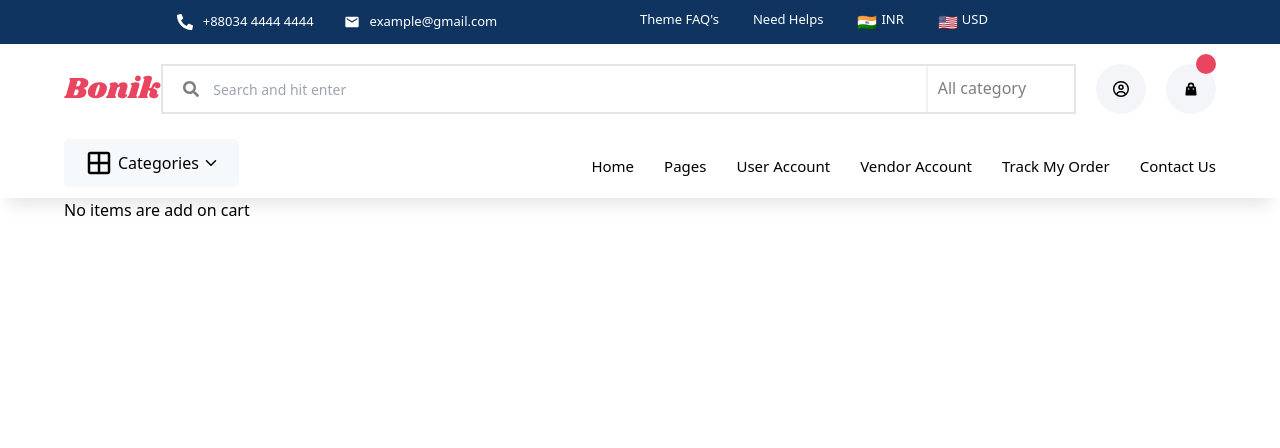
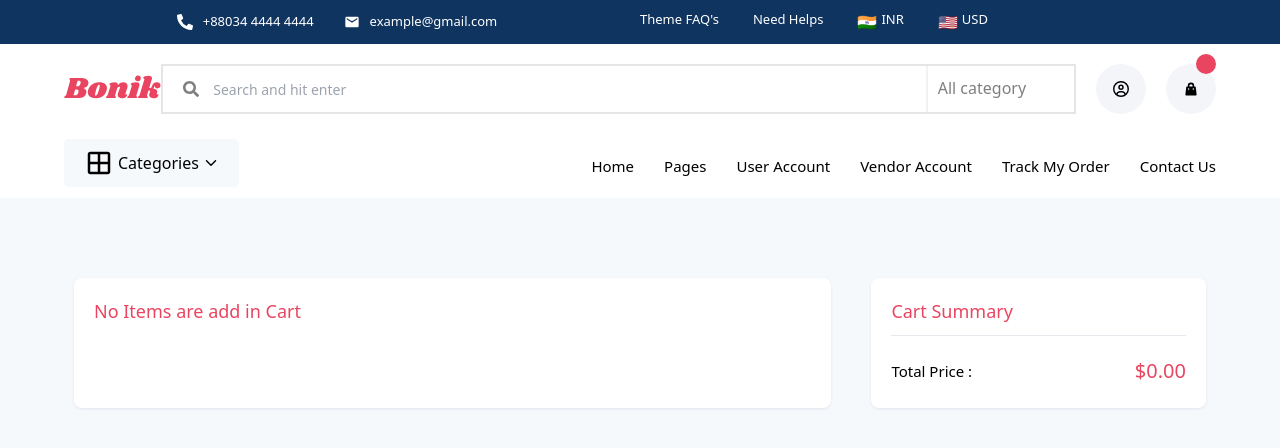
Before and after one commit to samirzjadhav/react-ecommerce-website, a React (Create React App) app: page /cart in a window 1280 px wide. Shown: the top 448 px of the page. Built offline with nearby package versions, Linux system fonts and the light colour scheme.

Commit message:
feat: added cart style and total price and cart for purchesed item show in cart and delete and add quntity

```diff
--- a/src/Cart/Cart.js
+++ b/src/Cart/Cart.js
@@ -1,22 +1,86 @@
 import React from "react";
+import "./style.css";
+import { IoClose } from "react-icons/io5";
+import { FaPlus } from "react-icons/fa6";
+import { FaMinus } from "react-icons/fa6";
 
-const Cart = ({ cartItem, addToCart }) => {
+const Cart = ({ cartItem, addToCart, decreaseQty }) => {
+  const totalPrice = cartItem.reduce(
+    (price, item) => price + item.qty * item.price,
+    0
+  );
+
+  // prodcut qty total
   return (
     <>
       <section className="cart-items">
-        <div className="container flex">
+        <div className="container flex justify-between">
           <div className="cart-details">
             {cartItem.length === 0 && (
-              <h1 className="no-items Product"> No items are add on cart</h1>
+              <h1 className="no-items product">No Items are add in Cart</h1>
             )}
+
             {cartItem.map((item) => {
-              const productQty = item.price * item.productQty;
+              const productQty = item.price * item.qty;
+
               return (
-                <div className="cart-list product flex">
-                  <img src={item.cover} alt="" />
+                <div
+                  className="cart-list product flex  justify-between"
+                  key={item.id}
+                >
+                  <div className="img">
+                    <img src={item.cover} alt="" />
+                  </div>
+                  <div className="cart-details">
+                    <h3>{item.name}</h3>
+                    <h4>
+                      ${item.price}.00 * {item.qty}
+                      <span>${productQty}.00</span>
+                    </h4>
+                  </div>
+                  <div className="cart-items-function">
+                    <div className="removeCart">
+                      <button className="removeCart">
+                        <i className="fa-solid fa-xmark">
+                          {" "}
+                          <IoClose />
+                        </i>
+                      </button>
+                    </div>
+
+                    <div className="cartControl flex justify-between">
+                      <button
+                        className="incCart"
+                        onClick={() => addToCart(item)}
+                      >
+                        <i className="fa-solid fa-plus">
+                          {" "}
+                          <FaPlus />
+                        </i>
+                      </button>
+                      <button
+                        className="desCart"
+                        onClick={() => decreaseQty(item)}
+                      >
+                        <i className="fa-solid fa-minus">
+                          <FaMinus />
+                        </i>
+                      </button>
+                    </div>
+                  </div>
+
+                  <div className="cart-item-price"></div>
                 </div>
               );
             })}
+          </div>
+
+          <div className="cart-total product">
+            <h2>Cart Summary</h2>
+            <div className=" flex justify-between items-center">
+              <h4>Total Price :</h4>
+              <h3>${totalPrice}.00</h3>
+            </div>
           </div>
         </div>
       </section>
--- a/src/Cart/style.css
+++ b/src/Cart/style.css
@@ -0,0 +1,128 @@
+.cart-items {
+  background: #f6f9fc;
+  height: auto;
+  padding: 50px 0;
+}
+
+.cart-items .cart-details {
+  width: 70%;
+}
+
+.cart-items .cart-total {
+  width: 30%;
+  margin-top: 30px;
+  margin-left: 30px;
+  height: 130px;
+}
+
+.cart-list {
+  background: white;
+  margin-top: 30px;
+}
+
+.cart-items .img {
+  width: 150px;
+  height: 150px;
+}
+
+.cart-items img {
+  width: 100%;
+  height: 100%;
+  object-fit: contain;
+}
+
+.cart-items .cart-details h3 {
+  font-size: 20px;
+  font-weight: 500;
+  margin-top: 20px;
+}
+
+.cart-items .cart-details h4 {
+  font-size: 15px;
+  font-weight: 400;
+  margin-top: 50px;
+  color: grey;
+}
+
+.cart-items h4 span {
+  color: #e94560;
+  margin-left: 20px;
+  font-weight: 500;
+}
+
+.removeCart {
+  background: none;
+  font-size: 25px;
+  text-align: right !important;
+  margin-right: 6px;
+}
+
+.cartControl {
+  margin-top: 50px;
+}
+
+.cartControl button {
+  width: 40px;
+  height: 40px;
+  margin: 10px;
+  border-radius: 5px;
+  font-size: 20px;
+}
+
+.incCart {
+  background: none;
+  border: 1px solid rgb(3 0 71 / 9%);
+  color: #e94560;
+}
+
+.desCart {
+  background: #f6f9fc;
+}
+
+.cart-total h4 {
+  font-size: 15px;
+  font-weight: 400;
+}
+
+.cart-total h3 {
+  font-size: 20px;
+  font-weight: 500;
+  color: #e94560;
+}
+
+.cart-total h2 {
+  font-size: 18px;
+  margin-bottom: 20px;
+  border-bottom: 1px solid rgb(3 0 71 / 9%);
+  padding-bottom: 10px;
+  color: #e94560;
+}
+
+.no-items {
+  color: #e94560;
+  font-size: 18px;
+  margin-top: 30px;
+  height: 130px;
+}
+
+.cart-items-function i {
+  display: flex;
+  align-items: center;
+  justify-content: center;
+}
+
+.cart-items-function button {
+  height: 35px;
+  width: 35px;
+  border-radius: 5px;
+  border-width: 1px;
+  border-style: solid;
+  border-color: rgb(3 0 71 / 9%);
+  font-size: 1.25rem;
+  line-height: 1.75rem;
+  --tw-text-opacity: 1;
+  color: rgb(233 69 96 / var(--tw-text-opacity));
+  transition-property: 0.5s;
+  transition-timing-function: cubic-bezier(0.4, 0, 0.2, 1);
+  transition-duration: 150ms;
+}
```
